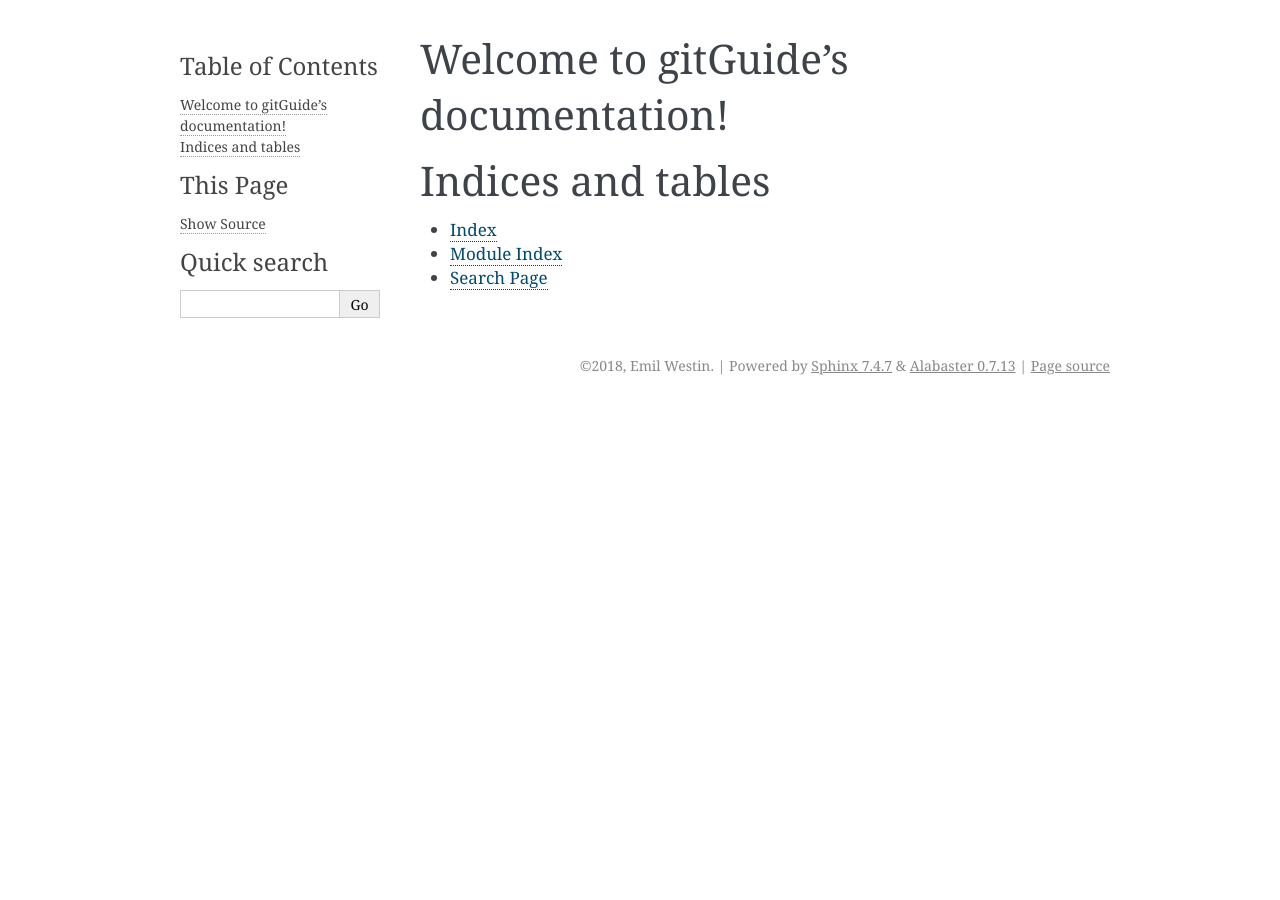
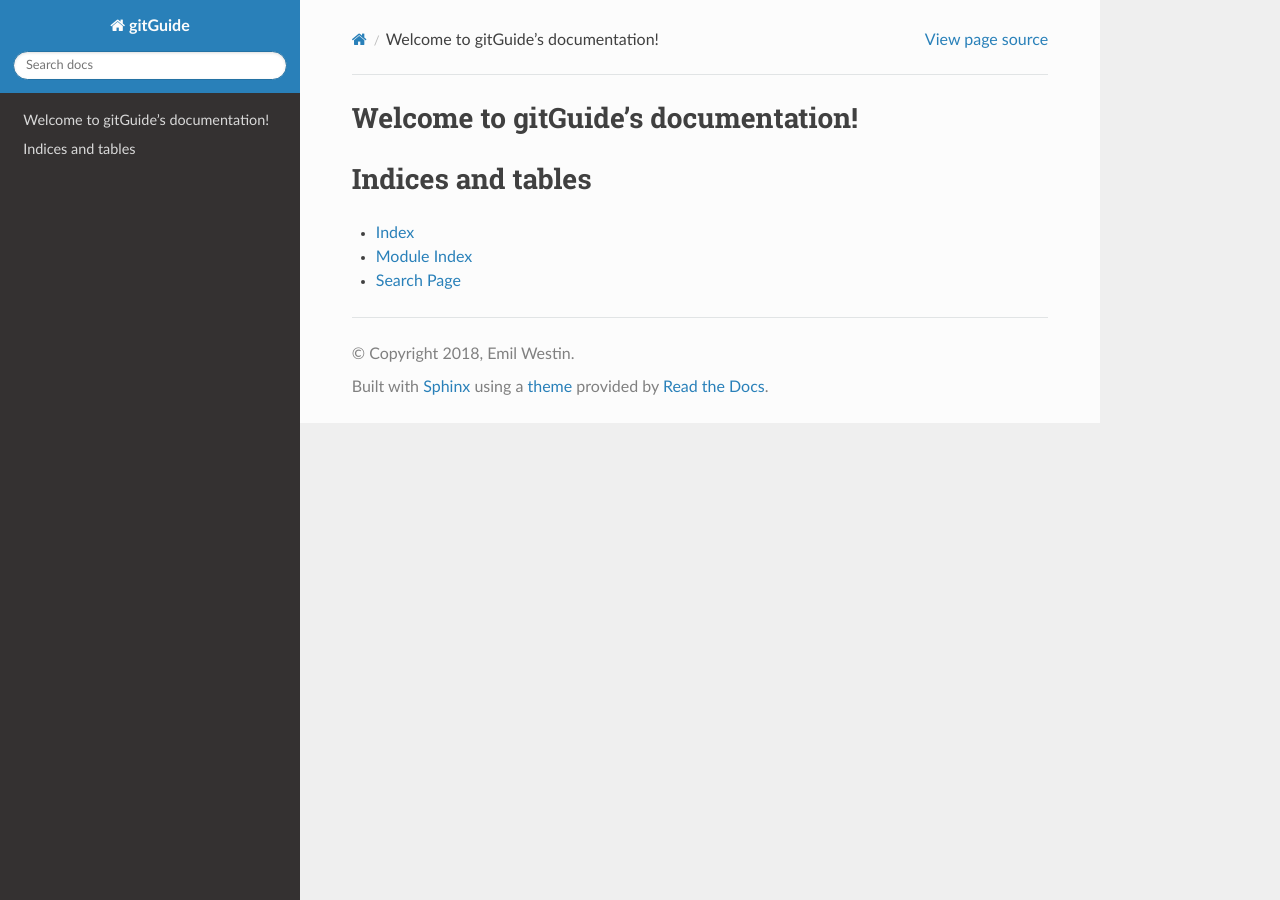
Before and after one commit to emilwest/git_guide, a Sphinx documentation site: the page built from docs/index.rst, in a window 1280 px wide. Built offline with Sphinx 7.4.7 and the Read the Docs theme 2.0.0, drawn with Linux system fonts in a browser that asks for light colours.

Commit message:
new theme

```diff
--- a/docs/conf.py
+++ b/docs/conf.py
@@ -77,13 +77,27 @@ pygments_style = 'sphinx'
 # The theme to use for HTML and HTML Help pages.  See the documentation for
 # a list of builtin themes.
 #
-html_theme = 'alabaster'
+html_theme = 'sphinx_rtd_theme'
 
 # Theme options are theme-specific and customize the look and feel of a theme
 # further.  For a list of options available for each theme, see the
 # documentation.
 #
-# html_theme_options = {}
+html_theme_options = {
+    'canonical_url': '',
+        'analytics_id': '',
+	    'logo_only': False,
+	        'display_version': True,
+		    'prev_next_buttons_location': 'bottom',
+		        'style_external_links': False,
+			    'vcs_pageview_mode': '',
+			        # Toc options
+				    'collapse_navigation': True,
+				        'sticky_navigation': True,
+					    'navigation_depth': 4,
+					        'includehidden': True,
+						    'titles_only': False
+						    }
 
 # Add any paths that contain custom static files (such as style sheets) here,
 # relative to this directory. They are copied after the builtin static files,
```
